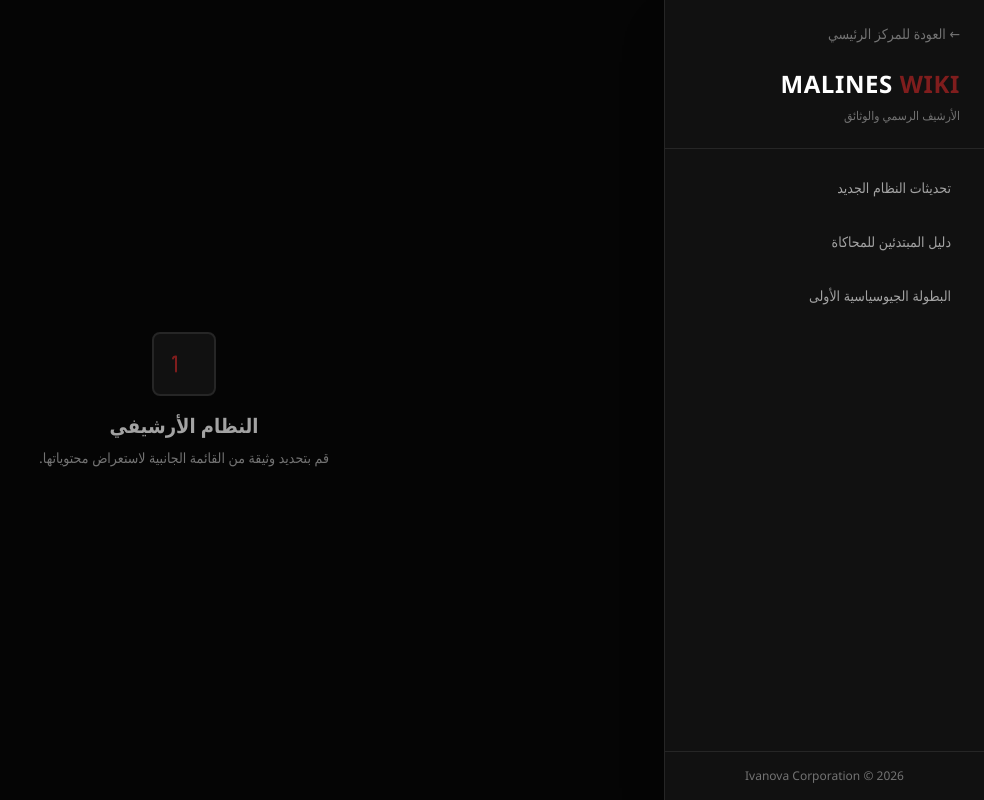
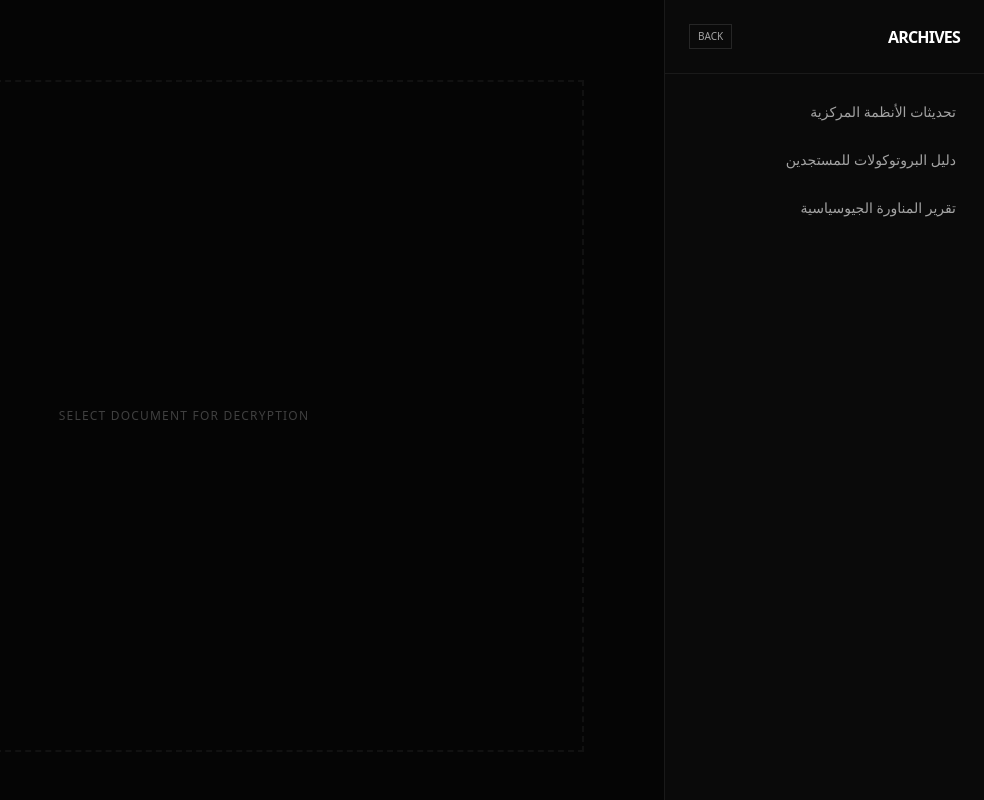
Before and after one commit to Edward-Xh-svg/malines-core, a website: page public/wiki.html in a window 1280 px wide. Shown: the whole page, without its empty margins (296-1280 px from the left). Drawn offline with nearby package versions, Linux system fonts and the light colour scheme.

Commit message:
Update wiki.html

```diff
--- a/public/wiki.html
+++ b/public/wiki.html
@@ -3,222 +3,94 @@
 <head>
     <meta charset="UTF-8">
     <meta name="viewport" content="width=device-width, initial-scale=1.0">
-    <title>Malines Wiki | الأرشيف الجيوسياسي</title>
+    <title>Malines Wiki | الأرشيف</title>
     <script src="https://unpkg.com/vue@3/dist/vue.global.js"></script>
     <script src="https://cdn.tailwindcss.com"></script>
     <style>
-        /* التخصيص اللوني للنمط الجاد: أسود، رمادي، أحمر داكن */
-        :root {
-            --bg-deep: #050505;
-            --surface-dark: #111111;
-            --surface-hover: #1a1a1a;
-            --border-color: #262626;
-            --text-main: #d4d4d4;
-            --text-muted: #737373;
-            --accent-red: #7f1d1d; /* أحمر داكن */
-            --accent-red-hover: #991b1b;
-        }
-
-        body {
-            background-color: var(--bg-deep);
-            color: var(--text-main);
-            font-family: 'Segoe UI', Tahoma, Geneva, Verdana, sans-serif;
-            margin: 0;
-            overflow-x: hidden;
-        }
-
-        /* تنسيقات الشريط الجانبي */
-        .sidebar-container {
-            background-color: var(--surface-dark);
-            border-left: 1px solid var(--border-color);
-        }
-
-        .article-btn {
-            border: 1px solid transparent;
-            transition: all 0.2s ease-in-out;
-        }
-
-        .article-btn:hover:not(.active-btn) {
-            background-color: var(--surface-hover);
-            border-right: 3px solid var(--accent-red);
-        }
-
-        .active-btn {
-            background-color: var(--accent-red);
-            color: #ffffff;
-            border-right: 3px solid #dc2626; /* أحمر ساطع قليلاً للتباين */
-            box-shadow: 0 4px 6px -1px rgba(0, 0, 0, 0.5);
-        }
-
-        /* تنسيقات المحتوى */
-        .content-area {
-            background-color: var(--bg-deep);
-        }
-
-        .article-image-container {
-            border: 1px solid var(--border-color);
-            background-color: var(--surface-dark);
-        }
-
-        .article-text {
-            font-size: 1.125rem;
-            line-height: 1.8;
-            color: #e5e5e5;
-        }
-
-        /* الحفاظ على تنسيق النصوص */
-        pre {
-            white-space: pre-wrap;
-            word-wrap: break-word;
-            font-family: inherit;
-            margin: 0;
-        }
-
-        /* تخصيص شريط التمرير */
-        ::-webkit-scrollbar {
-            width: 8px;
-        }
-        ::-webkit-scrollbar-track {
-            background: var(--bg-deep);
-        }
-        ::-webkit-scrollbar-thumb {
-            background: var(--border-color);
-            border-radius: 4px;
-        }
-        ::-webkit-scrollbar-thumb:hover {
-            background: var(--accent-red);
-        }
+        body { background: #050505; color: #a3a3a3; font-family: system-ui, sans-serif; }
+        .active-link { background: #7f1d1d !important; color: white !important; border-right: 4px solid #b91c1c; }
+        .scrollbar-hidden::-webkit-scrollbar { width: 4px; }
+        .scrollbar-hidden::-webkit-scrollbar-thumb { background: #1a1a1a; }
     </style>
 </head>
-<body class="h-screen flex overflow-hidden">
-    <div id="app" class="flex w-full h-full">
+<body class="h-screen flex flex-col overflow-hidden">
 
-        <aside class="w-80 sidebar-container flex flex-col h-full z-10 shadow-2xl shrink-0">
-            <div class="p-6 border-b border-[#262626]">
-                <a href="/" class="text-[#737373] hover:text-[#d4d4d4] text-sm flex items-center gap-2 mb-6 transition-colors">
-                    <span>← العودة للمركز الرئيسي</span>
-                </a>
-                <h2 class="text-2xl font-bold tracking-wide uppercase text-white">
-                    MALINES <span class="text-[#7f1d1d]">WIKI</span>
-                </h2>
-                <p class="text-xs text-[#737373] mt-2">الأرشيف الرسمي والوثائق</p>
+    <div id="app" class="flex flex-col md:flex-row h-full w-full">
+
+        <aside class="w-full md:w-80 bg-[#0a0a0a] border-l border-[#1a1a1a] flex flex-col shrink-0 overflow-hidden">
+            <div class="p-6 border-b border-[#1a1a1a] flex justify-between items-center">
+                <h2 class="text-white font-black tracking-tighter uppercase">Archives</h2>
+                <a href="index.html" class="text-[10px] border border-neutral-800 px-2 py-1 hover:bg-neutral-900 transition">BACK</a>
+            </div>
+            <nav class="flex-grow overflow-y-auto scrollbar-hidden p-4 space-y-1">
+                <button
+                    v-for="art in articles" :key="art.id"
+                    @click="fetchData(art)"
+                    :class="['w-full text-right p-3 text-sm transition font-medium',
+                             activeId === art.id ? 'active-link' : 'hover:bg-neutral-900']"
+                >
+                    {{ art.title }}
+                </button>
+            </nav>
+        </aside>
+
+        <main class="flex-grow overflow-y-auto bg-[#050505] p-6 md:p-16">
+            <div v-if="loading" class="h-full flex items-center justify-center">
+                <div class="w-10 h-10 border-2 border-red-900 border-t-red-500 rounded-full animate-spin"></div>
             </div>
 
-            <nav class="flex-grow overflow-y-auto p-4 space-y-2">
-                <button
-                    v-for="article in articles"
-                    :key="article.id"
-                    @click="loadArticle(article)"
-                    :class="['w-full text-right px-4 py-3 rounded-md text-sm font-medium article-btn flex justify-between items-center',
-                             currentArticle?.id === article.id ? 'active-btn' : 'text-[#a3a3a3]']"
-                >
-                    <span>{{ article.title }}</span>
-                    <span v-if="currentArticle?.id === article.id" class="w-1.5 h-1.5 rounded-full bg-white"></span>
-                </button>
-            </nav>
-
-            <div class="p-4 border-t border-[#262626] text-center text-xs text-[#737373]">
-                Ivanova Corporation © 2026
-            </div>
-        </aside>
-
-        <main class="flex-grow overflow-y-auto content-area relative">
-            <div v-if="currentArticle" class="max-w-4xl mx-auto p-10 pb-20">
-
+            <div v-else-if="current" class="max-w-3xl mx-auto">
                 <header class="mb-10">
-                    <div class="flex items-center gap-3 mb-4">
-                        <span class="w-8 h-1 bg-[#7f1d1d]"></span>
-                        <span class="text-xs font-bold tracking-widest text-[#737373] uppercase">وثيقة أرشيفية</span>
-                    </div>
-                    <h1 class="text-4xl md:text-5xl font-extrabold text-white leading-tight">
-                        {{ currentArticle.title }}
-                    </h1>
+                    <span class="text-red-700 text-xs font-bold tracking-[0.3em] uppercase">Security Level: Classified</span>
+                    <h1 class="text-4xl md:text-5xl font-black text-white mt-2 leading-tight uppercase">{{ current.title }}</h1>
                 </header>
 
-                <div class="article-image-container rounded-lg overflow-hidden shadow-2xl mb-12">
-                    <img
-                        :src="`/PNG/${currentArticle.id}.png`"
-                        :alt="currentArticle.title"
-                        @error="handleImageError"
-                        class="w-full object-cover max-h-[450px] opacity-90 hover:opacity-100 transition-opacity duration-300"
-                    >
+                <div v-if="hasImage" class="mb-10 border border-[#1a1a1a] bg-black p-1 shadow-2xl">
+                    <img :src="'/PNG/' + current.id + '.png'" class="w-full h-auto grayscale hover:grayscale-0 transition-all duration-700" @error="hasImage = false">
                 </div>
 
-                <article class="article-text">
-                    <pre v-if="!isLoading" class="bg-transparent border-none p-0 text-justify">{{ currentContent }}</pre>
-
-                    <div v-else class="flex justify-center py-10">
-                        <div class="w-8 h-8 border-4 border-[#262626] border-t-[#7f1d1d] rounded-full animate-spin"></div>
-                    </div>
+                <article class="text-lg leading-relaxed text-neutral-400 text-justify">
+                    <pre class="whitespace-pre-wrap font-sans">{{ text }}</pre>
                 </article>
             </div>
 
-            <div v-else class="h-full flex flex-col items-center justify-center text-[#737373]">
-                <div class="w-16 h-16 border-2 border-[#262626] rounded-lg flex items-center justify-center mb-4 bg-[#111111]">
-                    <svg xmlns="http://www.w3.org/2000/svg" width="24" height="24" viewBox="0 0 24 24" fill="none" stroke="currentColor" stroke-width="2" stroke-linecap="round" stroke-linejoin="round" class="text-[#7f1d1d]"><path d="M4 19.5v-15A2.5 2.5 2.5 0 0 1 6.5 2H20v20H6.5a2.5 2.5 0 0 1 0-5H20"/></svg>
-                </div>
-                <h3 class="text-xl font-bold text-[#a3a3a3] mb-2">النظام الأرشيفي</h3>
-                <p class="text-sm">قم بتحديد وثيقة من القائمة الجانبية لاستعراض محتوياتها.</p>
+            <div v-else class="h-full flex items-center justify-center border-2 border-dashed border-[#111] m-4">
+                <p class="text-neutral-700 uppercase tracking-widest text-xs">Select Document for decryption</p>
             </div>
         </main>
     </div>
 
     <script>
-        const { createApp, ref, onMounted } = Vue;
-
+        const { createApp, ref } = Vue;
         createApp({
             setup() {
-                const currentArticle = ref(null);
-                const currentContent = ref('');
-                const isLoading = ref(false);
+                const articles = ref([
+                    { id: 'updates-new-system', title: 'تحديثات الأنظمة المركزية' },
+                    { id: 'beginners-guide', title: 'دليل البروتوكولات للمستجدين' },
+                    { id: 'first-tournament', title: 'تقرير المناورة الجيوسياسية' }
+                ]);
+                const current = ref(null);
+                const text = ref('');
+                const loading = ref(false);
+                const activeId = ref('');
+                const hasImage = ref(true);
 
-                // قائمة المقالات
-                const articles = ref([
-                    { id: 'updates-new-system', title: 'تحديثات النظام الجديد' },
-                    { id: 'beginners-guide', title: 'دليل المبتدئين للمحاكاة' },
-                    { id: 'first-tournament', title: 'البطولة الجيوسياسية الأولى' }
-                ]);
-
-                const loadArticle = async (article) => {
-                    if (currentArticle.value?.id === article.id) return; // منع إعادة التحميل لنفس المقالة
-
-                    currentArticle.value = article;
-                    isLoading.value = true;
-
+                const fetchData = async (art) => {
+                    loading.value = true;
+                    activeId.value = art.id;
+                    hasImage.value = true;
                     try {
-                        // التعديل هنا: المسار يبدأ بـ / للبحث في المسار الجذري الذي حددناه في Express
-                        const response = await fetch(`/TXT/${article.id}.txt`);
-                        if (response.ok) {
-                            currentContent.value = await response.text();
-                        } else {
-                            currentContent.value = "الوثيقة غير متوفرة في الأرشيف حالياً.";
-                        }
-                    } catch (error) {
-                        currentContent.value = "حدث خطأ أثناء محاولة الاتصال بخوادم الأرشيف.";
-                    } finally {
-                        isLoading.value = false;
+                        // جلب النص من المسار المكون في server.js
+                        const res = await fetch(`/TXT/${art.id}.txt`);
+                        text.value = res.ok ? await res.text() : 'فشل في الوصول إلى الوثيقة.';
+                        current.value = art;
+                    } catch (e) {
+                        text.value = 'خطأ في النظام الأرشيفي.';
                     }
+                    loading.value = false;
                 };
 
-                const handleImageError = (e) => {
-                    // إخفاء الصورة في حال عدم وجودها
-                    e.target.style.display = 'none';
-                    e.target.parentElement.style.display = 'none'; // إخفاء الحاوية بأكملها لعدم ترك فراغ
-                };
-
-                onMounted(() => {
-                    // يمكنك تفعيل هذا السطر إذا أردت فتح أول مقالة تلقائياً
-                    // if (articles.value.length > 0) loadArticle(articles.value[0]);
-                });
-
-                return {
-                    articles,
-                    currentArticle,
-                    currentContent,
-                    isLoading,
-                    loadArticle,
-                    handleImageError
-                };
+                return { articles, current, text, loading, activeId, fetchData, hasImage };
             }
         }).mount('#app');
     </script>
```
